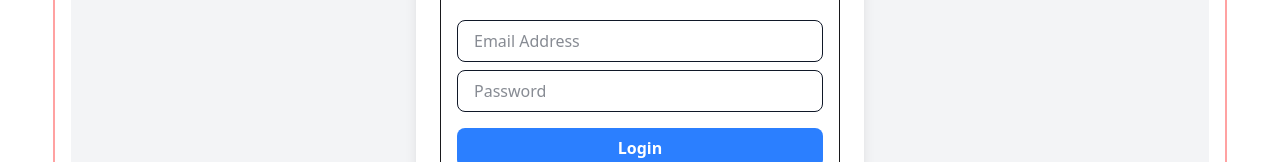
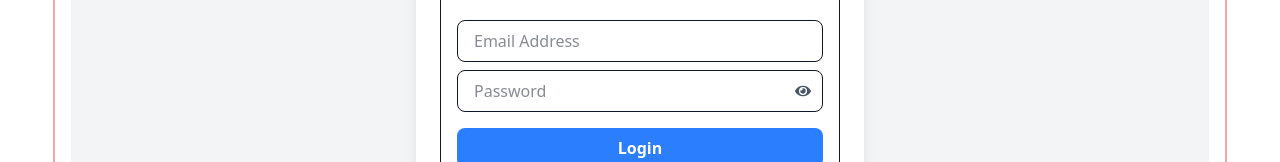
Before and after one commit to AbuBakkarSiddique007/DiscountPro, a React (Vite) app: page /login in a window 1280 px wide. Shown: the part 341-503 px from the top of the page. Built offline with nearby package versions, Linux system fonts and the light colour scheme; no server answers.

Commit message:
Update: Password toggling functionality

```diff
--- a/src/components/Login/Login.jsx
+++ b/src/components/Login/Login.jsx
@@ -1,11 +1,12 @@
 import { useContext, useState } from 'react';
-import { FaGoogle } from "react-icons/fa";
+import { FaGoogle, FaEye, FaEyeSlash } from "react-icons/fa";
 import { NavLink, useNavigate, useLocation } from 'react-router-dom';
 import { AuthContext } from '../../AuthProvider/AuthProvider';
 
 const Login = () => {
     const { handleGoogleLogin, handleLogin } = useContext(AuthContext);
     const [error, setError] = useState("");
+    const [showPassword, setShowPassword] = useState(false);
 
     const navigate = useNavigate();
     const location = useLocation();
@@ -61,12 +62,21 @@
                             className="w-full px-4 py-2 border rounded-lg focus:outline-none focus:ring-2 focus:ring-blue-400 text-gray-900 mt-3"
                         />
 
-                        <input
-                            type="password"
-                            name="password"
-                            placeholder="Password"
-                            className="w-full px-4 py-2 border rounded-lg focus:outline-none focus:ring-2 focus:ring-blue-400 text-gray-900 mt-2"
-                        />
+                        <div className="relative mt-2">
+                            <input
+                                type={showPassword ? "text" : "password"}
+                                name="password"
+                                placeholder="Password"
+                                className="w-full px-4 py-2 border rounded-lg focus:outline-none focus:ring-2 focus:ring-blue-400 text-gray-900"
+                            />
+                            <button
+                                type="button"
+                                className="absolute inset-y-0 right-3 flex items-center text-gray-600"
+                                onClick={() => setShowPassword(!showPassword)}
+                            >
+                                {showPassword ? <FaEyeSlash /> : <FaEye />}
+                            </button>
+                        </div>
 
                         <button
                             type="submit"
```
